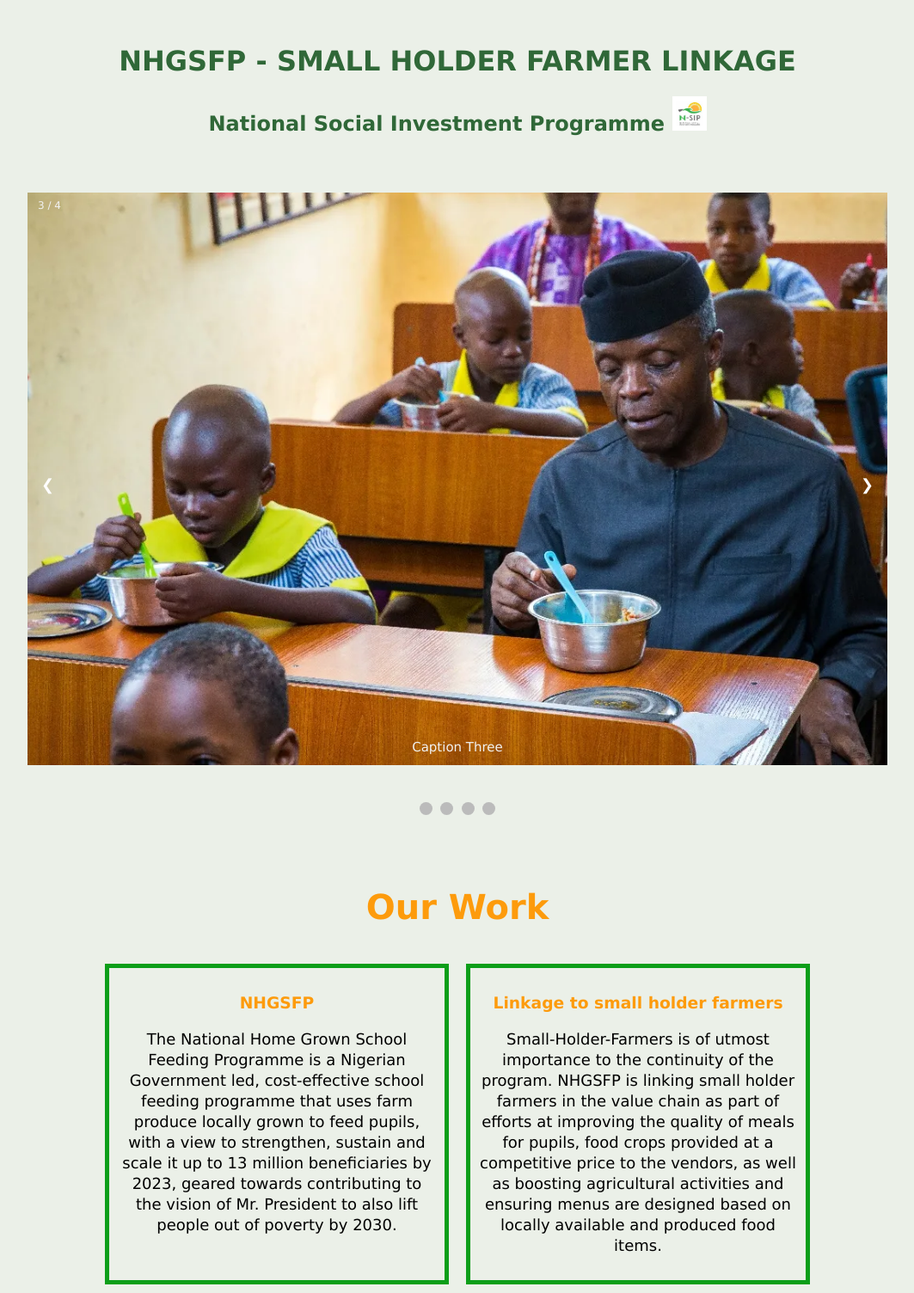
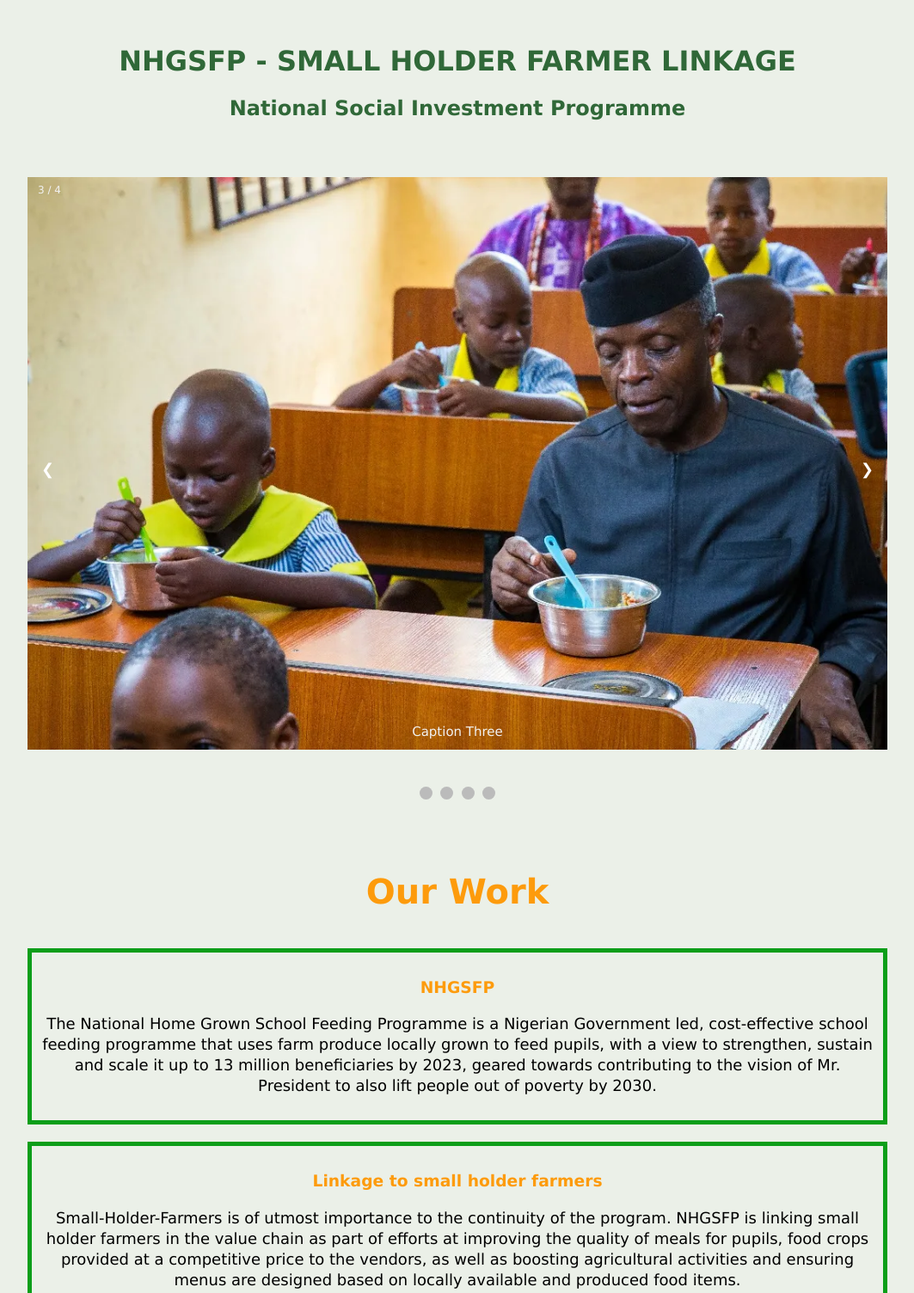
Before and after one commit to Timibreez/NHGSFP, a plain HTML site: page index.html in a window 1280 px wide. Shown: the part 273-1777 px from the top of the page at 86% size, without its empty margins (108-1171 px from the left). Drawn offline with Linux system fonts and the light colour scheme.

Commit message:
edited landing page Our work column

```diff
--- a/css/index.css
+++ b/css/index.css
@@ -102,9 +102,6 @@ header {
     color: #306838;
 }
 
-.heading img {
-    width: 40px;
-}
 
 @media screen and (max-width: 500px) {
     .header a {
@@ -239,7 +236,7 @@ h2, h3 {
 .ab-container{
     display: flex;
     justify-content: center;
-    flex-direction: row;
+
     flex-wrap: wrap;
 }
 
@@ -248,9 +245,10 @@ h2, h3 {
     margin: 10px 10px;
     justify-content: center;
     text-align: center;
+    align-items: center;
     padding: 10px;
     line-height: 1.5em;
-    width:  400px;
+    width: 1000px;
 }
 
 .ab-story p {
--- a/index.html
+++ b/index.html
@@ -41,7 +41,7 @@
         <div class="heading">
             <div>
                 <h1>NHGSFP - <span>SMALL HOLDER FARMER LINKAGE</span> </h1>
-                <h2>National Social Investment Programme <img src="img/Nsip_logo.jpg" alt=""></h2>
+                <h2>National Social Investment Programme</h2>
             </div>
         </div>
     </div>
```
